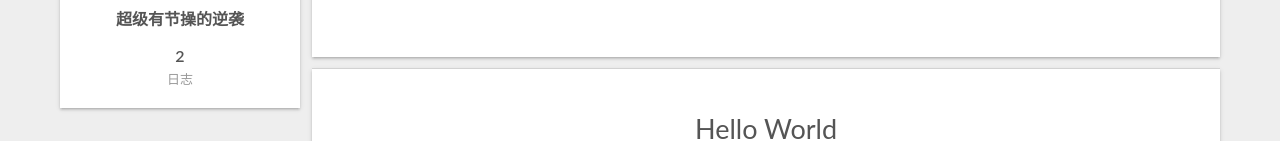
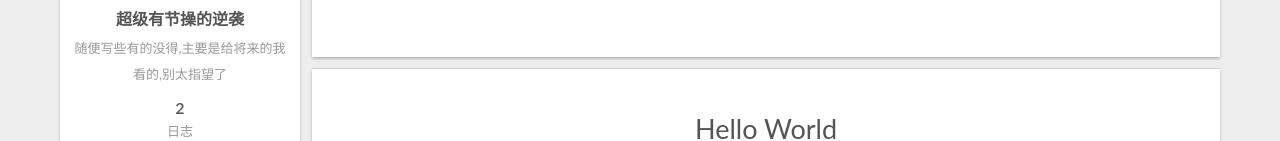
Before and after one commit to ggg123124/ggg123124.github.io, a plain HTML site: page index.html in a window 1280 px wide. Shown: the part 213-354 px from the top of the page. Drawn offline with Linux system fonts and the light colour scheme.

Commit message:
Site updated: 2021-08-30 16:44:29

```diff
--- a/css/main.css
+++ b/css/main.css
@@ -1172,7 +1172,7 @@ pre .javascript .function {
 }
 .links-of-author a::before,
 .links-of-author span.exturl::before {
-  background: #6647ff;
+  background: #c9b3ff;
   border-radius: 50%;
   content: ' ';
   display: inline-block;
--- a/index.html
+++ b/index.html
@@ -20,10 +20,12 @@
     var CONFIG = {"hostname":"example.com","root":"/","scheme":"Gemini","version":"7.8.0","exturl":false,"sidebar":{"position":"left","display":"post","padding":18,"offset":12,"onmobile":false},"copycode":{"enable":false,"show_result":false,"style":null},"back2top":{"enable":true,"sidebar":false,"scrollpercent":false},"bookmark":{"enable":false,"color":"#222","save":"auto"},"fancybox":false,"mediumzoom":false,"lazyload":false,"pangu":false,"comments":{"style":"tabs","active":"valine","storage":true,"lazyload":false,"nav":null,"activeClass":"valine"},"algolia":{"hits":{"per_page":10},"labels":{"input_placeholder":"Search for Posts","hits_empty":"We didn't find any results for the search: ${query}","hits_stats":"${hits} results found in ${time} ms"}},"localsearch":{"enable":false,"trigger":"auto","top_n_per_article":1,"unescape":false,"preload":false},"motion":{"enable":true,"async":false,"transition":{"post_block":"fadeIn","post_header":"slideDownIn","post_body":"slideDownIn","coll_header":"slideLeftIn","sidebar":"slideUpIn"}}};
   </script>
 
-  <meta property="og:type" content="website">
+  <meta name="description" content="随便写些有的没得,主要是给将来的我看的,别太指望了">
+<meta property="og:type" content="website">
 <meta property="og:title" content="KCM-NIXI&#39;s Blog">
 <meta property="og:url" content="http://example.com/index.html">
 <meta property="og:site_name" content="KCM-NIXI&#39;s Blog">
+<meta property="og:description" content="随便写些有的没得,主要是给将来的我看的,别太指望了">
 <meta property="og:locale" content="zh_CN">
 <meta property="article:author" content="超级有节操的逆袭">
 <meta name="twitter:card" content="summary">
@@ -150,7 +152,7 @@
     <span hidden itemprop="author" itemscope itemtype="http://schema.org/Person">
       <meta itemprop="image" content="/images/avatar.gif">
       <meta itemprop="name" content="超级有节操的逆袭">
-      <meta itemprop="description" content="">
+      <meta itemprop="description" content="随便写些有的没得,主要是给将来的我看的,别太指望了">
     </span>
 
     <span hidden itemprop="publisher" itemscope itemtype="http://schema.org/Organization">
@@ -230,7 +232,7 @@
     <span hidden itemprop="author" itemscope itemtype="http://schema.org/Person">
       <meta itemprop="image" content="/images/avatar.gif">
       <meta itemprop="name" content="超级有节操的逆袭">
-      <meta itemprop="description" content="">
+      <meta itemprop="description" content="随便写些有的没得,主要是给将来的我看的,别太指望了">
     </span>
 
     <span hidden itemprop="publisher" itemscope itemtype="http://schema.org/Organization">
@@ -371,7 +373,7 @@
       <div class="site-overview-wrap sidebar-panel">
         <div class="site-author motion-element" itemprop="author" itemscope itemtype="http://schema.org/Person">
   <p class="site-author-name" itemprop="name">超级有节操的逆袭</p>
-  <div class="site-description" itemprop="description"></div>
+  <div class="site-description" itemprop="description">随便写些有的没得,主要是给将来的我看的,别太指望了</div>
 </div>
 <div class="site-state-wrap motion-element">
   <nav class="site-state">
```
Also changed, not shown: 2021/08/30/hello-world/index.html (+2 -2 lines), 2021/08/30/test/index.html (+2 -2 lines), archives/2021/08/index.html (+4 -2 lines), archives/2021/index.html (+4 -2 lines), archives/index.html (+4 -2 lines).
